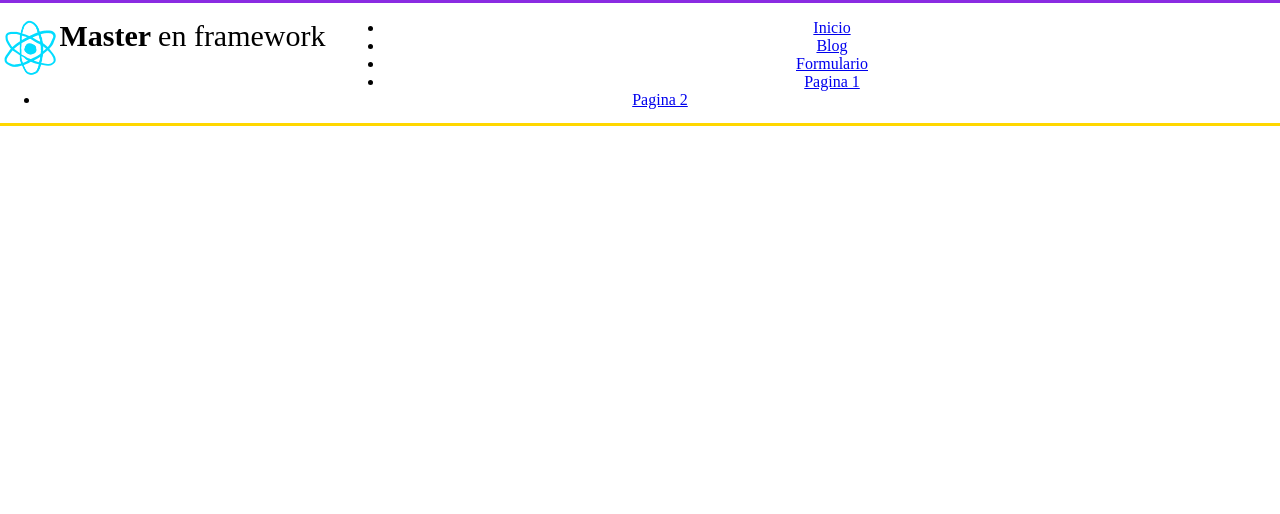
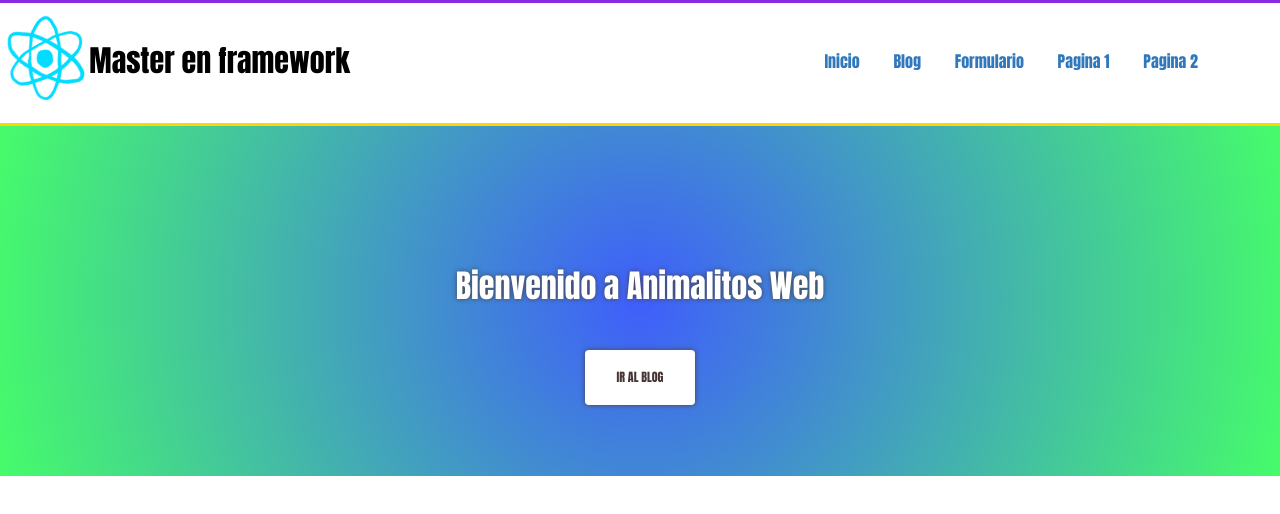
Before and after one commit to danielricgt/maqeutacion_html_css, a plain HTML site: page Maquetacion/index.html in a window 1280 px wide. Drawn offline with Linux system fonts and the light colour scheme.

Commit message:
terceras version

```diff
--- a/Maquetacion/index.html
+++ b/Maquetacion/index.html
@@ -51,7 +51,17 @@
             </ul>
         </div>
         </nav>
+        <!--limpiar flotados-->
+        <div class="clearfix"></div>
+
     </header>
+
+    <div id="slider" class="lider-big">
+        <h1>Bienvenido a Animalitos Web</h1>
+        <a href="#" class="btn-white">Ir al Blog</a>
+
+    </div>
+
 
 </body>
 
--- a/assets/css/styles.css
+++ b/assets/css/styles.css
@@ -6,8 +6,11 @@
 
 body {
     text-align: center;
-    margin:0px;
+    margin: 0px;
     padding: 0px;
+    font-family: Impact, Haettenschweiler, 'Arial Narrow Bold', sans-serif;
+    -webkit-font-smoothing: antialiased;
+    -moz-font-smoothing: antialiased;
 
 }
 
@@ -29,12 +32,112 @@ body {
 #Logo img {
     display: block;
     float: left;
-    height: 60px;
+    height: 90px;
+    margin-top: 10px;
+    animation: girar infinite 30s linear;
 
+}
+
+@keyframes girar {
+    from {
+        transform: rotate(0deg);
+    }
+
+    to {
+        transform: rotate(360deg);
+    }
+}
+
+.clearfix {
+    clear: both;
+    float: none;
 }
 
 #Brand {
     display: block;
     margin: 0px;
     float: left;
+    margin-top: 35px;
 }
+
+#Menu {
+    text-align: center;
+    width: 70%;
+    float: right;
+    font-size: 18;
+
+}
+
+#Menu ul {
+
+    line-height: 85px;
+    width: 60%;
+    float: right;
+}
+
+#Menu ul li {
+    display: inline-block;
+    list-style: none;
+    height: 46px;
+    margin-left: 15px;
+    margin-right: 15px;
+
+}
+
+#Menu a {
+    text-decoration: none;
+    color: rgb(48, 120, 187);
+    transition: 300ms all;
+
+}
+
+#Menu a:hover {
+    color: aqua;
+}
+
+#slider {
+    background: #4747ff;
+    width: 100%;
+    height: 350px;
+    /*line-height: 350px;*/
+    color: white;
+    text-shadow: 0px 0px 5px #444;
+    background: rgb(63, 94, 251);
+    background: radial-gradient(circle, rgba(63, 94, 251, 1) 0%, rgba(70, 252, 106, 1) 100%);
+
+}
+
+#slider h1 {
+
+    margin-top: 0.2px;
+    padding: 0px;
+    padding-top: 135px;
+    text-align: center;
+
+}
+
+.btn-white {
+    display: block;
+    background-color: white;
+    color: rgb(71, 53, 53);
+    padding: 10px;
+    width: 90px;
+    height: 35px;
+    margin: 0px auto;
+    font-size: 12px;
+    text-transform: uppercase;
+    text-shadow: none;
+    text-decoration: none;
+    line-height: 35px;
+    box-shadow: 0px 0px 5px #444;
+    margin-top: 40px;
+    border-radius: 4px;
+
+     }
+
+    .btn-white:hover {
+
+
+        background: #7dbece;
+        transition: all;
+    }
```
Also changed, not shown: assets/images/logoreact.png (added).
